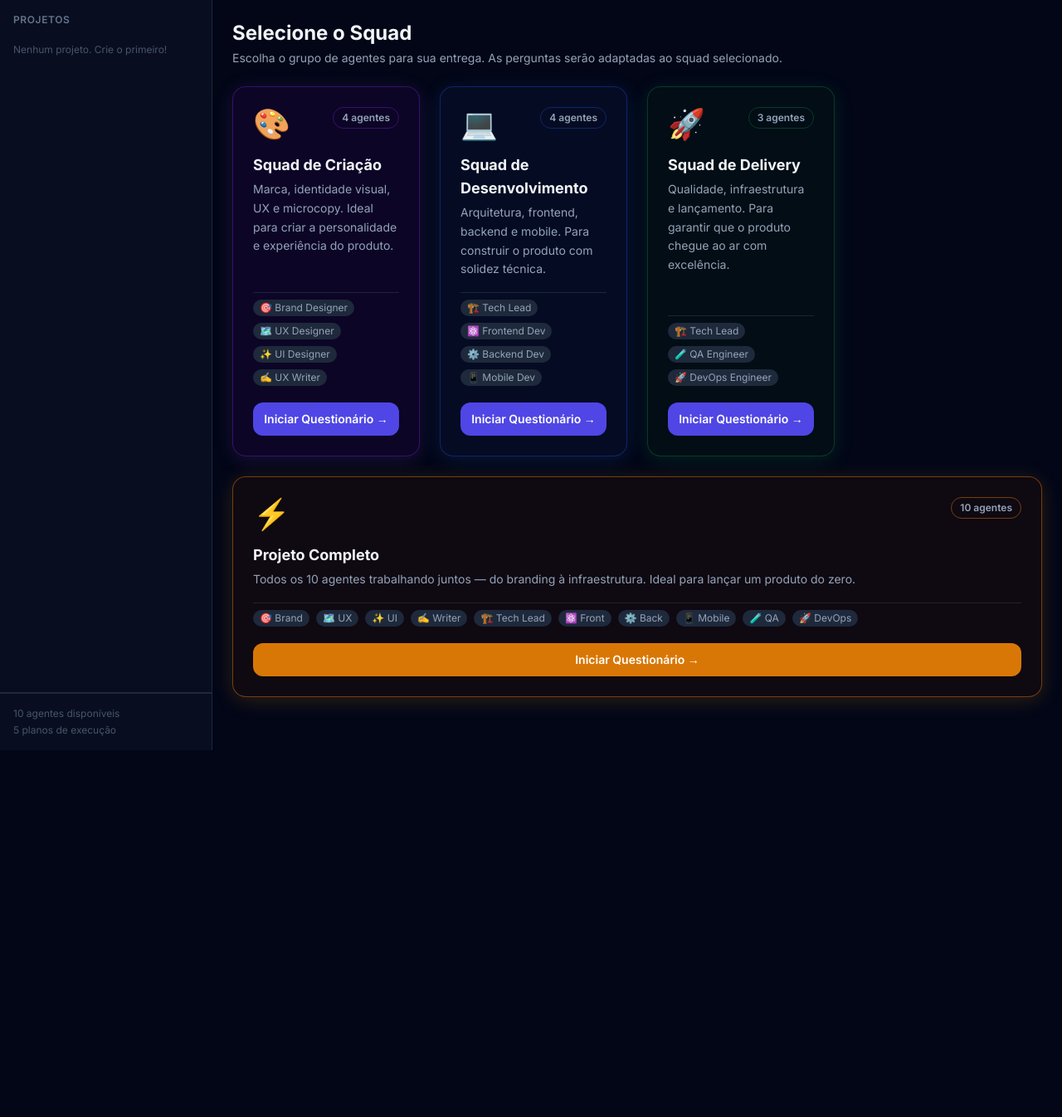
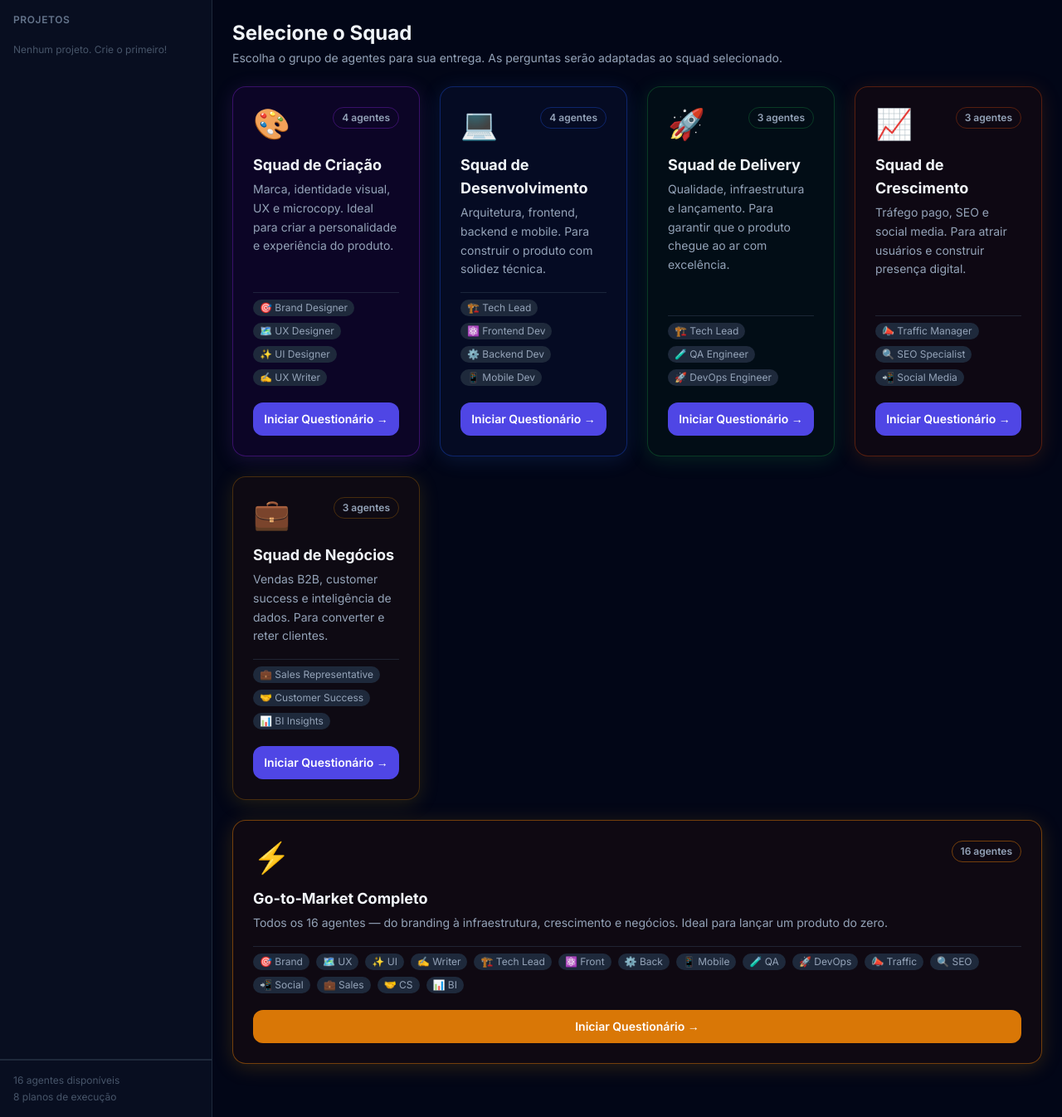
Before and after one commit to marcosgqrz/agentes_livi.ai, a Flask app: page / in a window 1280 px wide. Shown: the part 57-1403 px from the top of the page at 83% size. Before the commit the page ends 961 px from the top, so only its background shows below. Run offline with Flask 3, Linux system fonts and the light colour scheme; data that the repository does not hold is empty; some libraries are stand-ins or nearby versions.

Commit message:
Adiciona 6 agentes e 2 squads faltantes ao frontend (index.html)
- AGENTS_META: adiciona traffic_manager, seo_specialist, social_media_strategist,
  sales_representative, customer_success, bi_insights_agent (16 total)
- COLOR_BORDER e STATUS_RUNNING_COLORS: cores para rose, lime, pink, amber, emerald, violet
- SQUADS_DEF: adiciona crescimento (traffic/seo/social) e negocios (sales/cs/bi)
- Squad completo atualizado: 10 → 16 agentes (full go-to-market)
- Textos atualizados: "10 agentes" → "16 agentes", "5 planos" → "8 planos"

https://claude.ai/code/session_01EnHqDRCUARWqfkX2TNsRNG

```diff
--- a/web/templates/index.html
+++ b/web/templates/index.html
@@ -171,8 +171,8 @@
     </div>
     <div class="p-4 border-t border-slate-800">
       <div class="text-xs text-slate-600 space-y-1">
-        <div>10 agentes disponíveis</div>
-        <div>5 planos de execução</div>
+        <div>16 agentes disponíveis</div>
+        <div>8 planos de execução</div>
       </div>
     </div>
   </aside>
@@ -250,7 +250,7 @@
     <div id="view-agents" class="flex-1 overflow-y-auto p-6 scrollbar-thin hidden">
       <div class="mb-8">
         <h1 class="text-2xl font-bold mb-2">Sua equipe de produto completa</h1>
-        <p class="text-slate-400">10 agentes especializados, cada um com expertise de referência mundial.</p>
+        <p class="text-slate-400">16 agentes especializados, cada um com expertise de referência mundial.</p>
       </div>
       <div id="agents-grid" class="grid grid-cols-1 md:grid-cols-2 xl:grid-cols-3 gap-4"></div>
     </div>
@@ -477,7 +477,13 @@ const AGENTS_META = {
   backend_dev:     { icon:"⚙️", label:"Backend Dev",       color:"green",  refs:"Werner Vogels · Uncle Bob · Brendan Gregg",           desc:"APIs REST, autenticação, banco de dados, filas e cache",        deliverable:"APIs & Banco",    deliverableColor:"#16a34a" },
   mobile_dev:      { icon:"📱", label:"Mobile Dev",        color:"indigo", refs:"Airbnb Mobile · Instagram Eng · Nubank",              desc:"React Native/Expo, iOS, Android, offline-first",               deliverable:"App Mobile",      deliverableColor:"#4f46e5" },
   qa_engineer:     { icon:"🧪", label:"QA Engineer",       color:"yellow", refs:"James Bach · Google Testing · Netflix Chaos",         desc:"Plano de testes, E2E com Playwright, performance com k6",      deliverable:"Plano de Testes", deliverableColor:"#ca8a04" },
-  devops_engineer: { icon:"🚀", label:"DevOps Engineer",   color:"red",    refs:"Gene Kim · Google SRE · Charity Majors",              desc:"CI/CD, Docker, Terraform, AWS e monitoramento",                deliverable:"Infra & CI/CD",   deliverableColor:"#dc2626" }
+  devops_engineer:          { icon:"🚀", label:"DevOps Engineer",          color:"red",    refs:"Gene Kim · Google SRE · Charity Majors",              desc:"CI/CD, Docker, Terraform, AWS e monitoramento",                          deliverable:"Infra & CI/CD",        deliverableColor:"#dc2626" },
+  traffic_manager:          { icon:"📣", label:"Traffic Manager",          color:"rose",   refs:"Neil Patel · Ryan Deiss · Larry Kim",                  desc:"Google Ads, Meta Ads, funil de aquisição, ROAS e CPA",                   deliverable:"Estratégia de Tráfego", deliverableColor:"#e11d48" },
+  seo_specialist:           { icon:"🔍", label:"SEO Specialist",           color:"lime",   refs:"Rand Fishkin · Brian Dean · Ahrefs",                   desc:"Keywords, topic clusters, on-page, link building e SEO técnico",         deliverable:"Plano de SEO",         deliverableColor:"#65a30d" },
+  social_media_strategist:  { icon:"📲", label:"Social Media Strategist",  color:"pink",   refs:"Gary Vaynerchuk · Later · Buffer",                     desc:"Calendário editorial, reels, carrosséis e crescimento orgânico",          deliverable:"Estratégia Social",    deliverableColor:"#db2777" },
+  sales_representative:     { icon:"💼", label:"Sales Representative",     color:"amber",  refs:"Aaron Ross · Jeb Blount · Sandler Training",           desc:"Prospecção B2B, cadências de outreach, script de discovery",             deliverable:"Playbook de Vendas",   deliverableColor:"#d97706" },
+  customer_success:         { icon:"🤝", label:"Customer Success",         color:"emerald",refs:"Lincoln Murphy · Gainsight · HubSpot",                 desc:"Onboarding, retenção proativa, NPS e base de conhecimento",              deliverable:"Plano de CS",          deliverableColor:"#059669" },
+  bi_insights_agent:        { icon:"📊", label:"BI Insights Agent",        color:"violet", refs:"Ben Horowitz · Reforge · Looker",                      desc:"North Star Metric, dashboards, cohorts, churn e relatórios executivos",  deliverable:"Dashboard BI",         deliverableColor:"#7c3aed" }
 };
 
 const COLOR_BORDER = {
@@ -490,7 +496,13 @@ const COLOR_BORDER = {
   green:"border-green-800/50 bg-green-950/30 hover:border-green-600",
   indigo:"border-indigo-800/50 bg-indigo-950/30 hover:border-indigo-600",
   yellow:"border-yellow-800/50 bg-yellow-950/30 hover:border-yellow-600",
-  red:"border-red-800/50 bg-red-950/30 hover:border-red-600"
+  red:"border-red-800/50 bg-red-950/30 hover:border-red-600",
+  rose:"border-rose-800/50 bg-rose-950/30 hover:border-rose-600",
+  lime:"border-lime-800/50 bg-lime-950/30 hover:border-lime-600",
+  pink:"border-pink-800/50 bg-pink-950/30 hover:border-pink-600",
+  amber:"border-amber-800/50 bg-amber-950/30 hover:border-amber-600",
+  emerald:"border-emerald-800/50 bg-emerald-950/30 hover:border-emerald-600",
+  violet:"border-violet-800/50 bg-violet-950/30 hover:border-violet-600"
 };
 
 const STATUS_RUNNING_COLORS = {
@@ -498,7 +510,10 @@ const STATUS_RUNNING_COLORS = {
   cyan:"bg-cyan-950/60 border-cyan-700",teal:"bg-teal-950/60 border-teal-700",
   orange:"bg-orange-950/60 border-orange-700",sky:"bg-sky-950/60 border-sky-700",
   green:"bg-green-950/60 border-green-700",indigo:"bg-indigo-950/60 border-indigo-700",
-  yellow:"bg-yellow-950/60 border-yellow-700",red:"bg-red-950/60 border-red-700"
+  yellow:"bg-yellow-950/60 border-yellow-700",red:"bg-red-950/60 border-red-700",
+  rose:"bg-rose-950/60 border-rose-700",lime:"bg-lime-950/60 border-lime-700",
+  pink:"bg-pink-950/60 border-pink-700",amber:"bg-amber-950/60 border-amber-700",
+  emerald:"bg-emerald-950/60 border-emerald-700",violet:"bg-violet-950/60 border-violet-700"
 };
 
 let currentProject = null;
@@ -587,12 +602,26 @@ const SQUADS_DEF = {
     agents: ['tech_lead','qa_engineer','devops_engineer'],
     labels:  ['🏗️ Tech Lead','🧪 QA Engineer','🚀 DevOps Engineer'],
   },
+  crescimento: {
+    id: 'crescimento', name: 'Squad de Crescimento', icon: '📈',
+    color: 'orange', border: 'border-orange-700/40', bg: 'bg-orange-950/20', glow: 'rgba(249,115,22,0.15)',
+    description: 'Tráfego pago, SEO e social media. Para atrair usuários e construir presença digital.',
+    agents: ['traffic_manager','seo_specialist','social_media_strategist'],
+    labels:  ['📣 Traffic Manager','🔍 SEO Specialist','📲 Social Media'],
+  },
+  negocios: {
+    id: 'negocios', name: 'Squad de Negócios', icon: '💼',
+    color: 'yellow', border: 'border-yellow-700/40', bg: 'bg-yellow-950/20', glow: 'rgba(234,179,8,0.15)',
+    description: 'Vendas B2B, customer success e inteligência de dados. Para converter e reter clientes.',
+    agents: ['sales_representative','customer_success','bi_insights_agent'],
+    labels:  ['💼 Sales Representative','🤝 Customer Success','📊 BI Insights'],
+  },
   completo: {
-    id: 'completo', name: 'Projeto Completo', icon: '⚡',
+    id: 'completo', name: 'Go-to-Market Completo', icon: '⚡',
     color: 'amber', border: 'border-amber-600/50', bg: 'bg-amber-950/20', glow: 'rgba(245,158,11,0.18)',
-    description: 'Todos os 10 agentes trabalhando juntos — do branding à infraestrutura. Ideal para lançar um produto do zero.',
-    agents: ['brand_designer','ux_designer','ui_designer','ux_writer','tech_lead','frontend_dev','backend_dev','mobile_dev','qa_engineer','devops_engineer'],
-    labels:  ['🎯 Brand','🗺️ UX','✨ UI','✍️ Writer','🏗️ Tech Lead','⚛️ Front','⚙️ Back','📱 Mobile','🧪 QA','🚀 DevOps'],
+    description: 'Todos os 16 agentes — do branding à infraestrutura, crescimento e negócios. Ideal para lançar um produto do zero.',
+    agents: ['brand_designer','ux_designer','ui_designer','ux_writer','tech_lead','frontend_dev','backend_dev','mobile_dev','qa_engineer','devops_engineer','traffic_manager','seo_specialist','social_media_strategist','sales_representative','customer_success','bi_insights_agent'],
+    labels:  ['🎯 Brand','🗺️ UX','✨ UI','✍️ Writer','🏗️ Tech Lead','⚛️ Front','⚙️ Back','📱 Mobile','🧪 QA','🚀 DevOps','📣 Traffic','🔍 SEO','📲 Social','💼 Sales','🤝 CS','📊 BI'],
   },
 };
 
```
